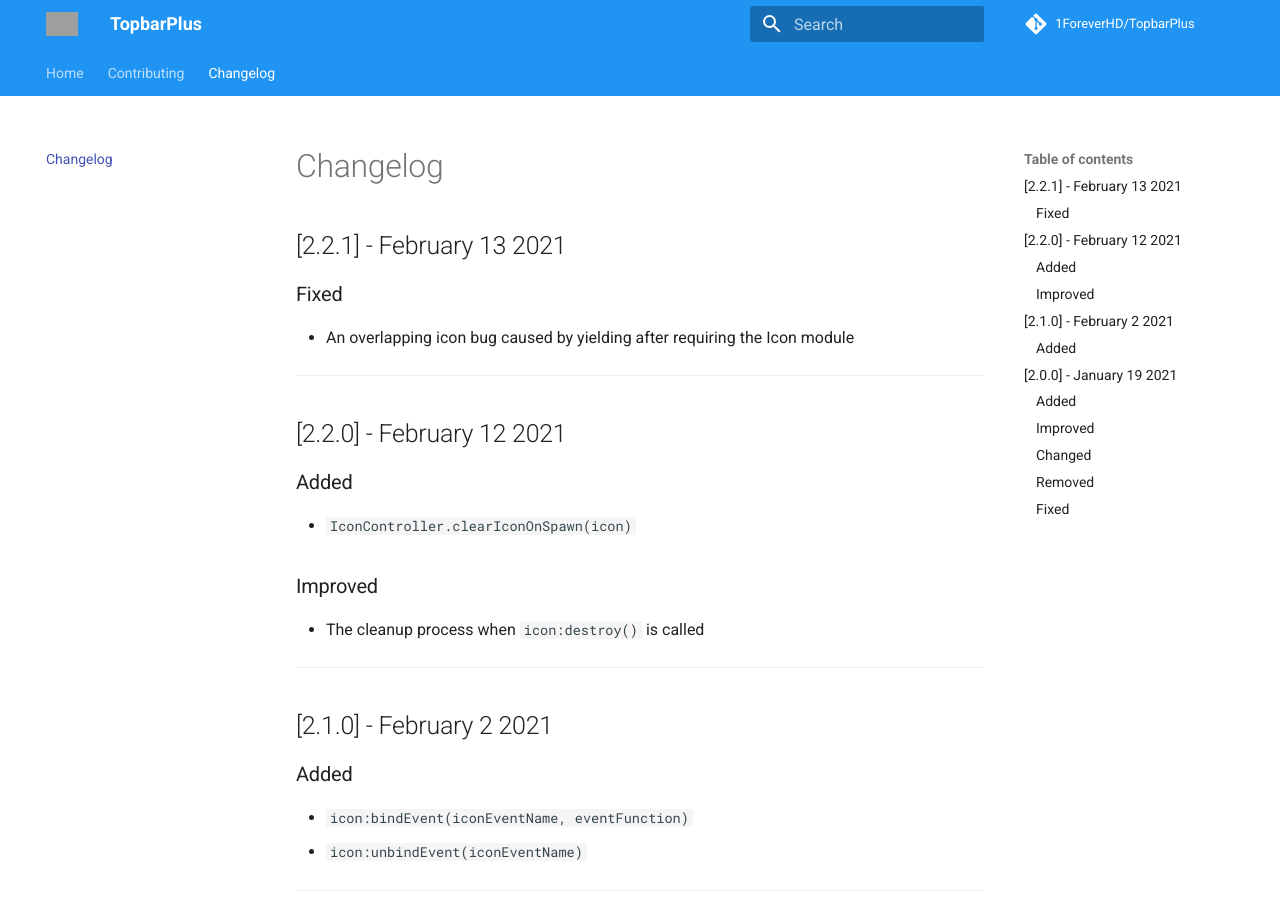
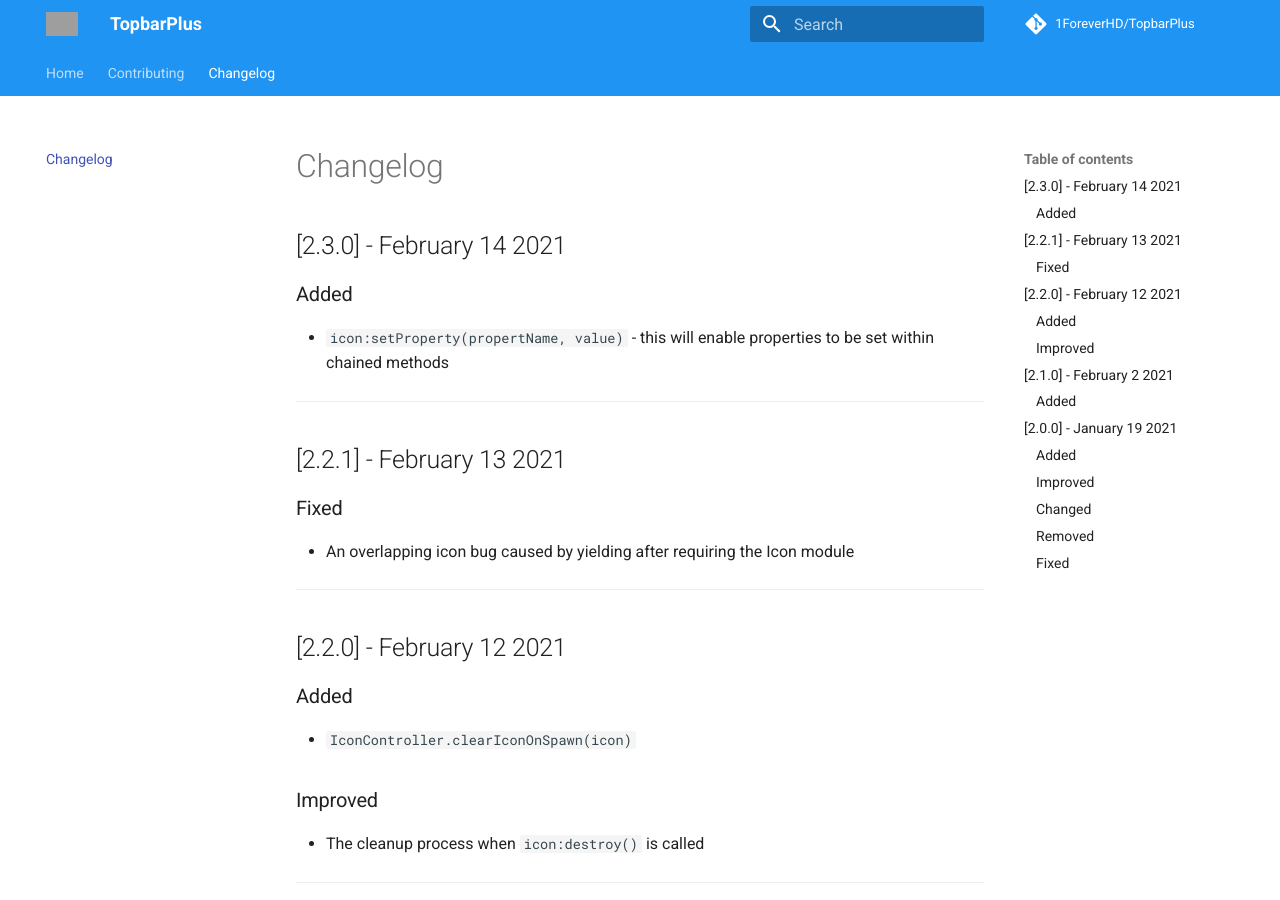
Before and after one commit to 1ForeverHD/TopbarPlus, an MkDocs documentation site: the page built from docs/changelog.md, in a window 1280 px wide and 900 px high. Built offline with MkDocs 1.6.1 and Material for MkDocs 9.7.7, drawn with Linux system fonts in a browser that asks for light colours; comment, search, counter and statistics services are not loaded; grey boxes are pictures that could not be loaded.

Commit message:
Updated changelog

```diff
--- a/docs/changelog.md
+++ b/docs/changelog.md
@@ -1,3 +1,10 @@
+## [2.3.0] - February 14 2021
+### Added
+- ``icon:setProperty(propertName, value)`` - this will enable properties to be set within chained methods
+
+
+
+--------
 ## [2.2.1] - February 13 2021
 ### Fixed
 - An overlapping icon bug caused by yielding after requiring the Icon module
```
